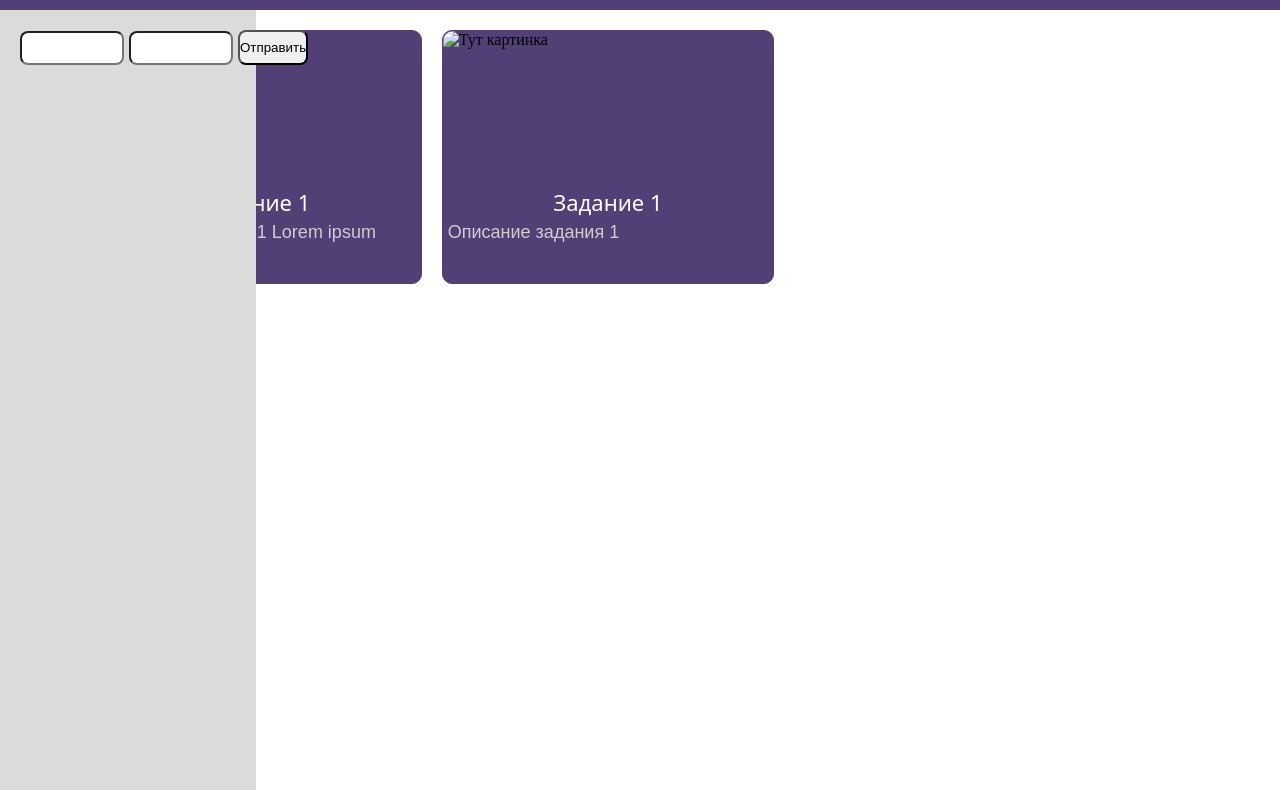
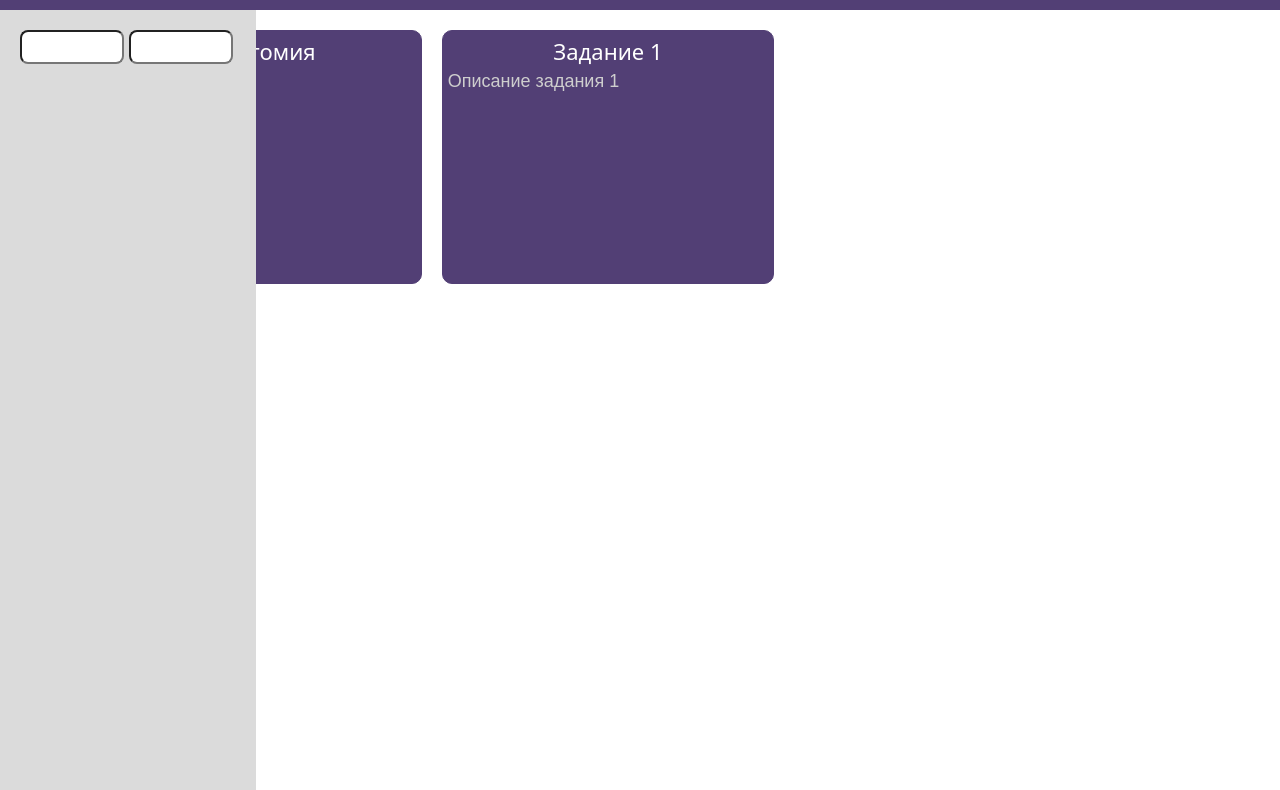
Before and after one commit to Zapupa/algoritm, a plain HTML site: page index.html in a window 1280 px wide. Shown: the part 68-858 px from the top of the page. Drawn offline with Linux system fonts and the light colour scheme.

Commit message:
работает?

```diff
--- a/index.html
+++ b/index.html
@@ -10,7 +10,7 @@
     <div class="wrapper">
       <header class="header">
         <div class="header-container container">
-          <a href="#" class="header-btn"> В меню </a>
+          <!-- <a href="#" class="header-btn"> В меню </a> -->
         </div>
       </header>
       <div class="main">
@@ -20,34 +20,17 @@
               <div class="main-left-inputs">
                 <input type="text" class="text-input" id="ainput" />
                 <input type="text" class="text-input" id="binput" />
-                <button class="btn" onclick="dichotomy()">Отправить</button>
               </div>
             </div>
           </div>
           <div class="main-right">
-            <div class="main-card">
-              <div class="main-card-top">
-                <img
-                  src="resources/distr-artist-Korsica-(Hi-Fi-RUSH)-Hi-Fi-RUSH-7971259.jpeg"
-                  alt="Тут картинка"
-                  class="main-card-top-img"
-                />
-              </div>
+            <div class="main-card" onclick="dichotomy()">
               <div class="main-card-bottom">
-                <div class="main-card-bottom-h">Задание 1</div>
-                <div class="main-card-bottom-desc">
-                  Описание задания 1 Lorem ipsum dolor sit
-                </div>
+                <div class="main-card-bottom-h">Дихотомия</div>
+                <div class="main-card-bottom-desc"></div>
               </div>
             </div>
-            <div class="main-card">
-              <div class="main-card-top">
-                <img
-                  src="resources/distr-artist-Korsica-(Hi-Fi-RUSH)-Hi-Fi-RUSH-7971259.jpeg"
-                  alt="Тут картинка"
-                  class="main-card-top-img"
-                />
-              </div>
+            <div class="main-card" onclick="goldenRatio()">
               <div class="main-card-bottom">
                 <div class="main-card-bottom-h">Задание 1</div>
                 <div class="main-card-bottom-desc">Описание задания 1</div>
--- a/scripts/script.js
+++ b/scripts/script.js
@@ -7,8 +7,8 @@ function fn(x) {
 }
 
 function goldenRatio() {
-  let a = document.getElementById("ainput").value;
-  let b = document.getElementById("binput").value;
+  var a = parseInt(document.getElementById("ainput").value);
+  var b = parseInt(document.getElementById("binput").value);
 
   while (Math.abs(b - a) > 0.00001) {
     x1 = (b - (b - a)) / fi;
@@ -27,12 +27,12 @@ function goldenRatio() {
 }
 
 function dichotomy() {
-  let a = document.getElementById("ainput").value;
-  let b = document.getElementById("binput").value;
-  let c;
+  var a = parseInt(document.getElementById("ainput").value);
+  var b = parseInt(document.getElementById("binput").value);
+  var c;
   while (Math.abs(b - a) > 0.0001) {
     c = (a + b) / 2;
-    alert(c);
+    // alert(c);
     if (fn(b) * fn(c) <= 0) {
       a = c;
     } else {
```
